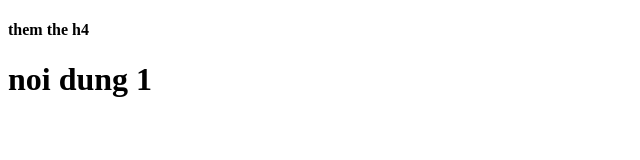
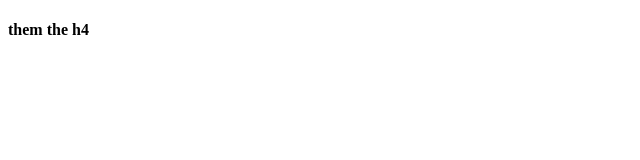
Before and after one commit to baovesusong/noidung, a plain HTML site: page index.html in a window 1280 px wide. Shown: the whole page, without its empty margins (0-640 px from the left). Drawn offline with Linux system fonts and the light colour scheme.

Commit message:
xoa the h1

```diff
--- a/index.html
+++ b/index.html
@@ -8,6 +8,6 @@
 </head>
 <body>
     <h4> them the h4</h4>
-    <h1> noi dung 1</h1>
+
 </body>
 </html>
```
